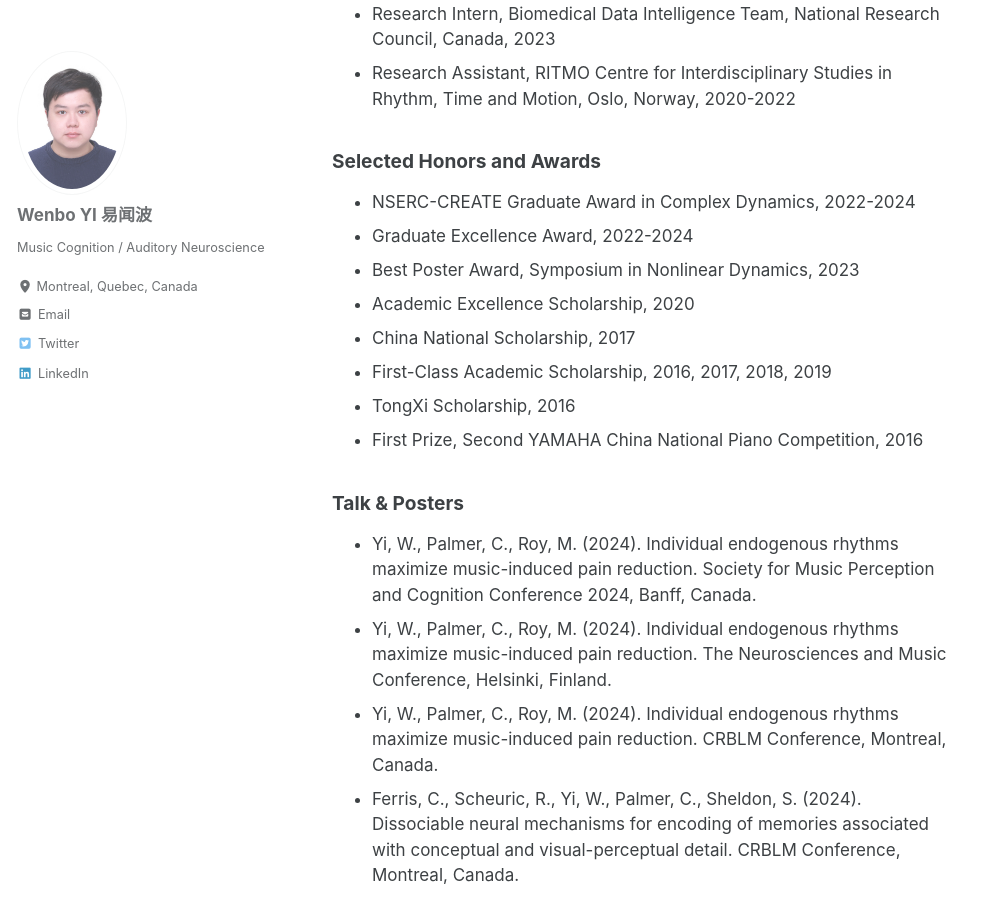
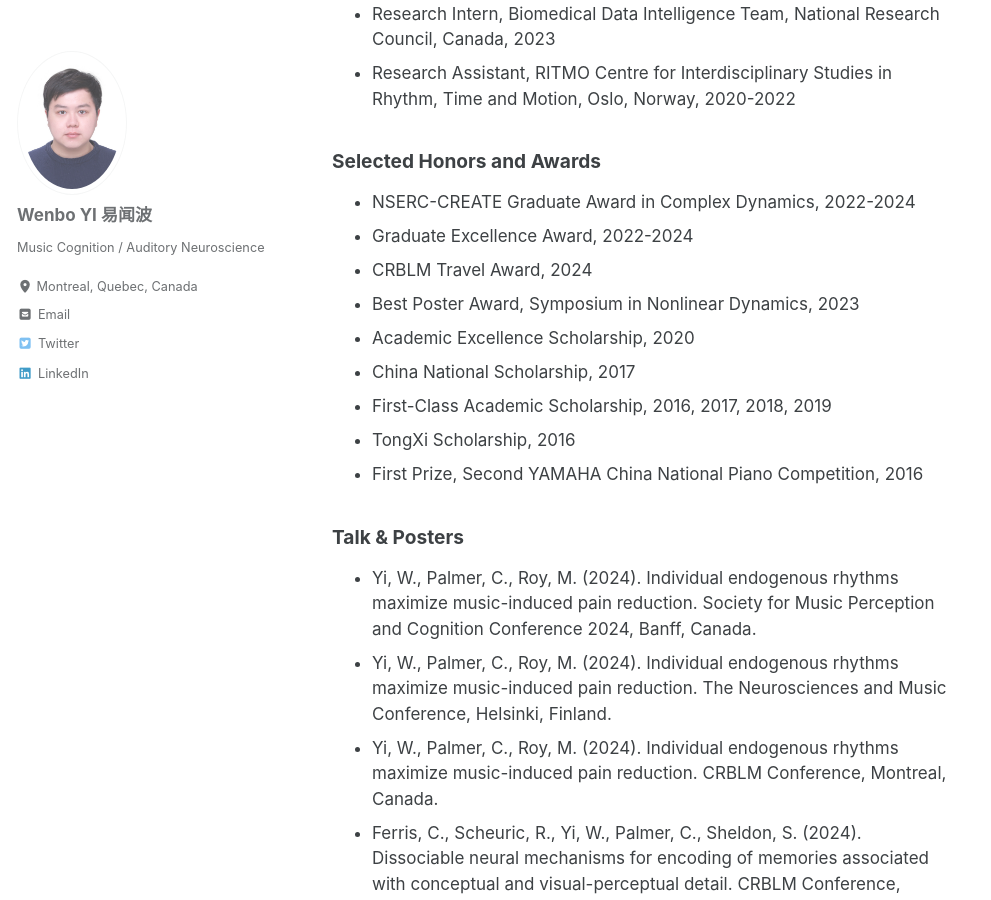
Before and after one commit to wenboyi/wenboyi, a Jekyll site: the page built from cv.md, in a window 1280 px wide and 900 px high, scrolled down 779 px. Shown: the whole window, without its empty margins (0-991 px from the left). Built offline with Jekyll 4.4.1, drawn with Linux system fonts in a browser that asks for light colours; cached includes are drawn as plain includes.

Commit message:
Update cv.md

```diff
--- a/cv.md
+++ b/cv.md
@@ -27,6 +27,7 @@ class: wide
 ### Selected Honors and Awards
 - NSERC-CREATE Graduate Award in Complex Dynamics, 2022-2024
 - Graduate Excellence Award, 2022-2024
+- CRBLM Travel Award, 2024
 - Best Poster Award, Symposium in Nonlinear Dynamics, 2023
 - Academic Excellence Scholarship, 2020
 - China National Scholarship, 2017
```
